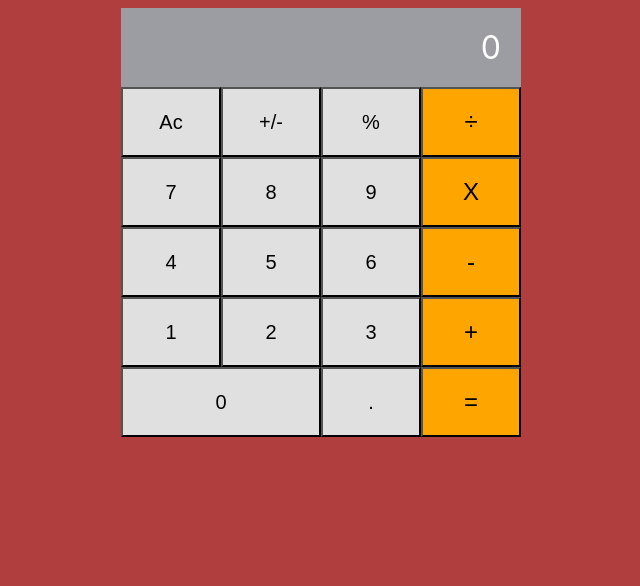
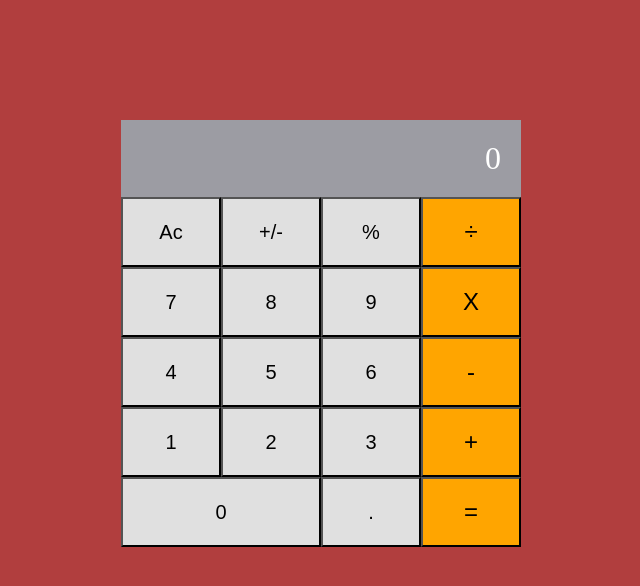
Before and after one commit to Javed-Shahbaz/math-magic, a React (Create React App) app: page / in a window 1280 px wide. Shown: the top 586 px of the page, without its empty margins (319-959 px from the left). Built offline with nearby package versions, Linux system fonts and the light colour scheme.

Commit message:
update styles

```diff
--- a/src/index.css
+++ b/src/index.css
@@ -1,5 +1,4 @@
 body {
-
   display: flex;
   align-items: center;
   justify-content: center;
@@ -13,22 +12,6 @@
   margin-top: 7em;
   background-color: white;
   border-radius: 5px;
-
-  margin: 0;
-  font-family:
-    -apple-system,
-    BlinkMacSystemFont,
-    'Segoe UI',
-    'Roboto',
-    'Oxygen',
-    'Ubuntu',
-    'Cantarell',
-    'Fira Sans',
-    'Droid Sans',
-    'Helvetica Neue',
-    sans-serif;
-  -webkit-font-smoothing: antialiased;
-  -moz-osx-font-smoothing: grayscale;
 }
 
 .screen {
```
